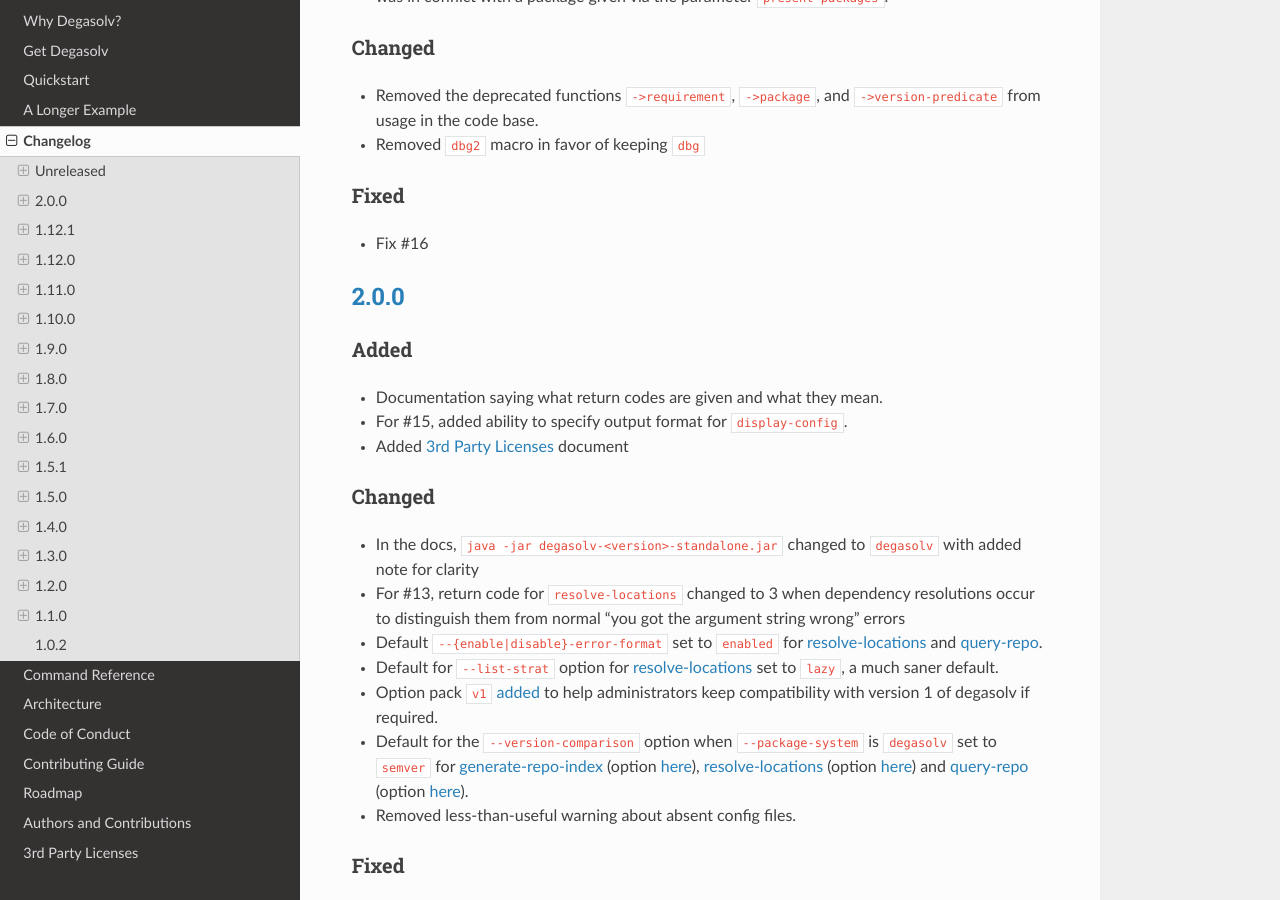
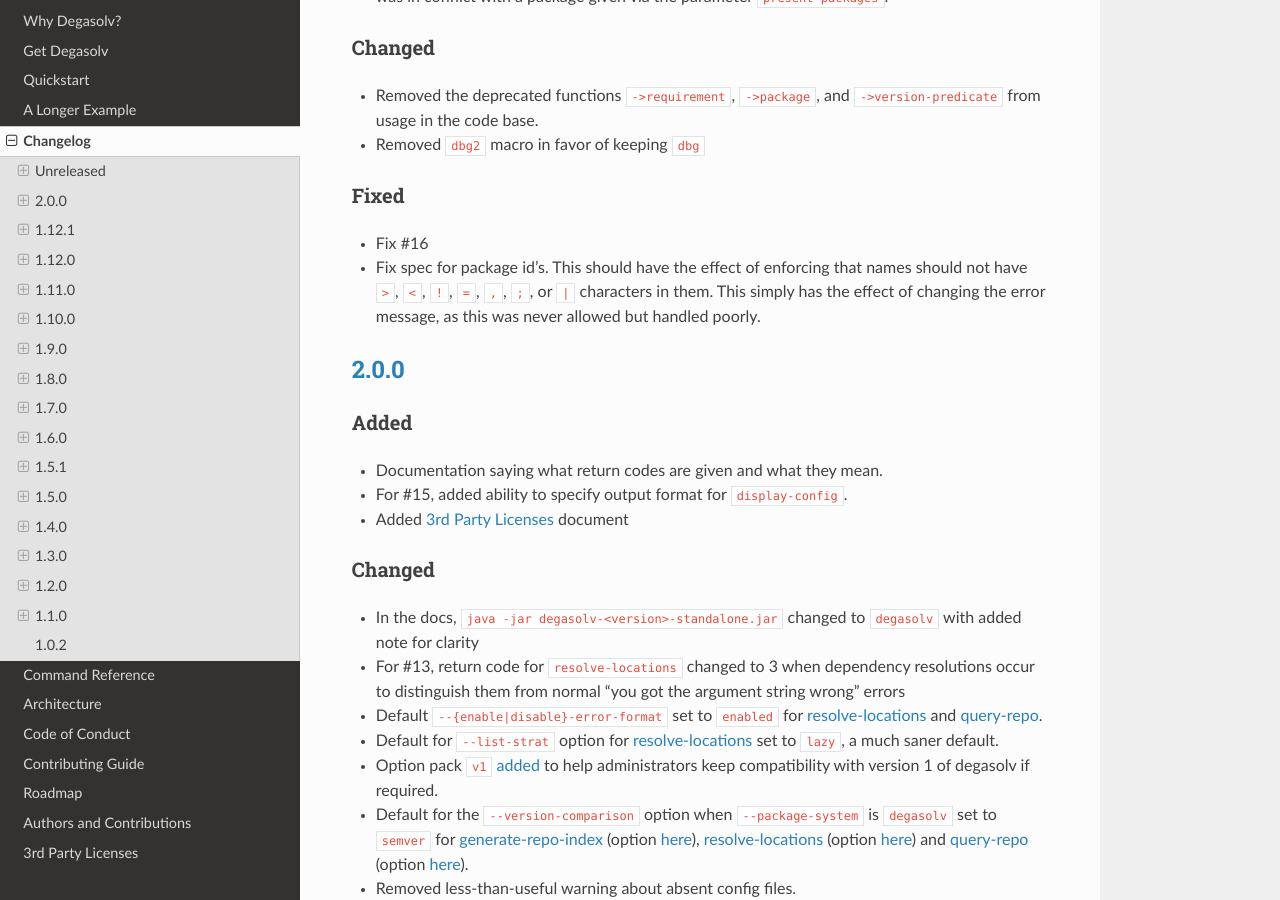
Before and after one commit to djhaskin987/degasolv, a Sphinx documentation site: the page built from docs/changelog.rst, in a window 1280 px wide and 900 px high, scrolled down 476 px. Built offline with Sphinx 7.4.7 and the Read the Docs theme 2.0.0, drawn with Linux system fonts in a browser that asks for light colours.

Commit message:
Fix id spec

```diff
--- a/docs/changelog.rst
+++ b/docs/changelog.rst
@@ -38,6 +38,11 @@
 +++++
 
 - Fix #16
+
+- Fix spec for package id's. This should have the effect of enforcing that
+  names should not have ``>``, ``<``, ``!``, ``=``, ``,``, ``;``, or ``|``
+  characters in them. This simply has the effect of changing the error message,
+  as this was never allowed but handled poorly.
 
 `2.0.0`_
 --------
```
Also changed, not shown: 1 other file.
